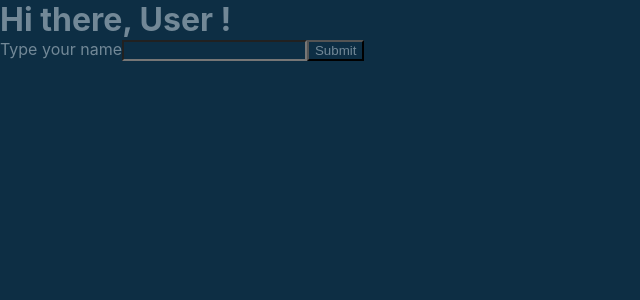
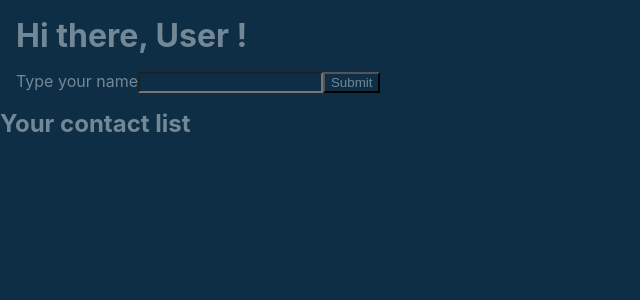
Before and after one commit to PaulinaNi/ContactListApp, a React (Create React App) app: page / in a window 1280 px wide. Shown: the top 300 px of the page, without its empty margins (0-640 px from the left). Built offline with nearby package versions, Linux system fonts and the light colour scheme.

Commit message:
added components for button and Welcome div

```diff
--- a/src/App.css
+++ b/src/App.css
@@ -2,9 +2,10 @@
   --color-main: #0d2e44;
   --color-main-dark: #010E17;
   --color-main-light: #728897;
-  --color-accent: #B79C4F;
+  --color-accent: #cfad4d;
 }
-*{
+
+* {
   margin: 0;
   background-color: var(--color-main);
   color: var(--color-main-light);
--- a/src/App.js
+++ b/src/App.js
@@ -1,20 +1,15 @@
 import './App.css';
-import NameChangeForm from './components/nameChangeForm/nameChangeForm.component';
+import Welcome from './components/welcome/welcome.component';
 
 function App() {
-
-  const nameFromLocalStorage = localStorage.getItem('myUserName')
-  let userName = nameFromLocalStorage || "User"
-
   return (
     <div>
-      <h1>Hi there, {userName} !</h1>
-      {/* sort button  */}
-      {userName !== "User" && <button onClick={() => localStorage.setItem('myUserName', "User")}>Change Name</button>}
-      {userName === "User" && <NameChangeForm />}
-
+      <Welcome />
+      <h2>Your contact list</h2>
+      {/* search imput */}
+      {/* contact list component*/}
     </div>
-  );
+  )
 }
 
 export default App;
--- /dev/null
+++ b/src/components/button/button.component.jsx
@@ -0,0 +1,10 @@
+import "./button.style.css"
+
+export default function Button(props) {
+ const { onClick, text } = props
+
+ return (
+  <button className="defaultButton" onClick={onClick}>{text}</button>
+ )
+
+}
--- /dev/null
+++ b/src/components/button/button.style.css
@@ -0,0 +1,8 @@
+.defaultButton {
+ border: none;
+ border-radius: 0.5rem;
+ background-color: var(--color-accent);
+ color: var(--color-main-dark);
+ font-weight: bold;
+ padding: 0.5rem 1rem;
+}
--- /dev/null
+++ b/src/components/welcome/welcome.component.jsx
@@ -0,0 +1,25 @@
+import "./welcome.style.css"
+import { useState } from 'react';
+
+import NameChangeForm from "../nameChangeForm/nameChangeForm.component"
+import Button from "../button/button.component";
+
+export default function Welcome() {
+
+ const nameFromLocalStorage = localStorage.getItem('myUserName')
+ const [userName, setUserName] = useState(nameFromLocalStorage || "User")
+
+ const userNameChangeButton = () => {
+  setUserName("User")
+ }
+
+ return (
+  <div className="welcomeDiv">
+   <h1>Hi there, {userName} !</h1>
+   {/* sort button  */}
+   {userName !== "User" && <Button onClick={userNameChangeButton} text="Change Name" />}
+   {userName === "User" && <NameChangeForm />}
+
+  </div>
+ );
+}
--- /dev/null
+++ b/src/components/welcome/welcome.style.css
@@ -0,0 +1,7 @@
+.welcomeDiv {
+ padding: 1rem;
+}
+
+.welcomeDiv h1 {
+ padding-bottom: 1rem;
+}
```
